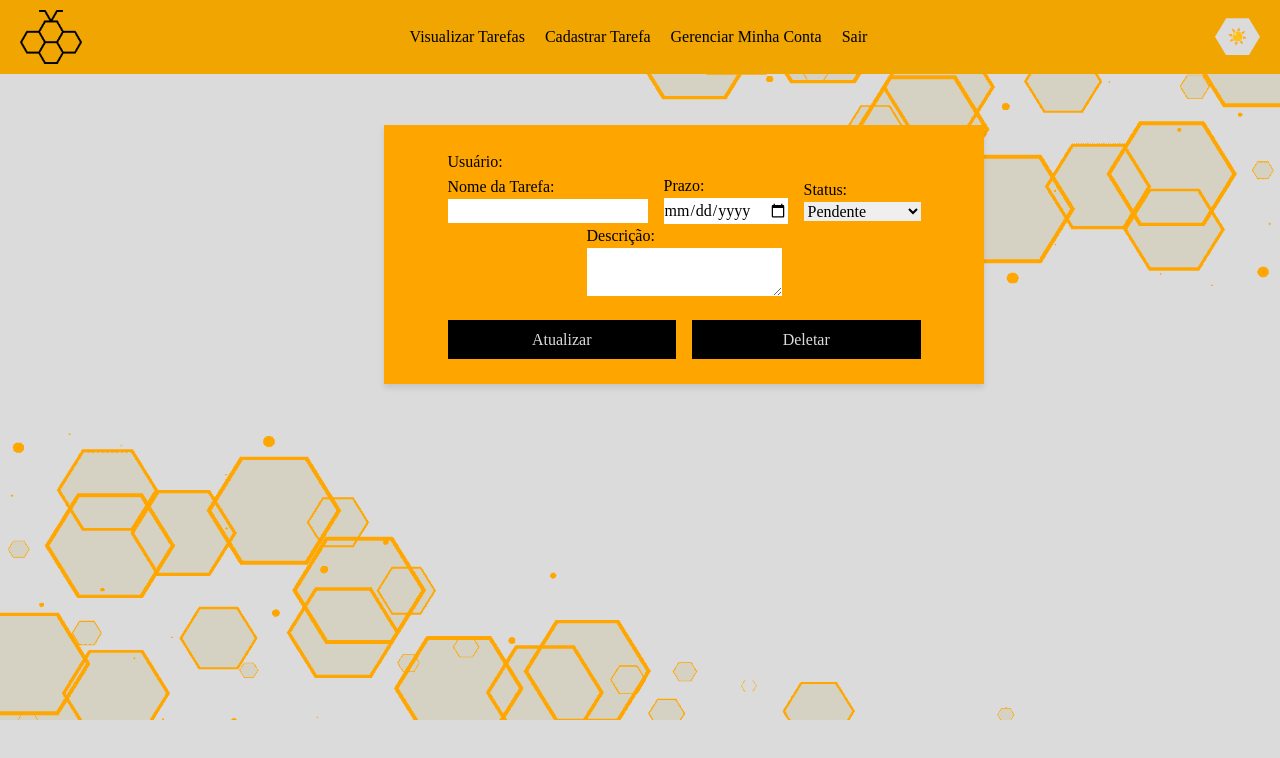
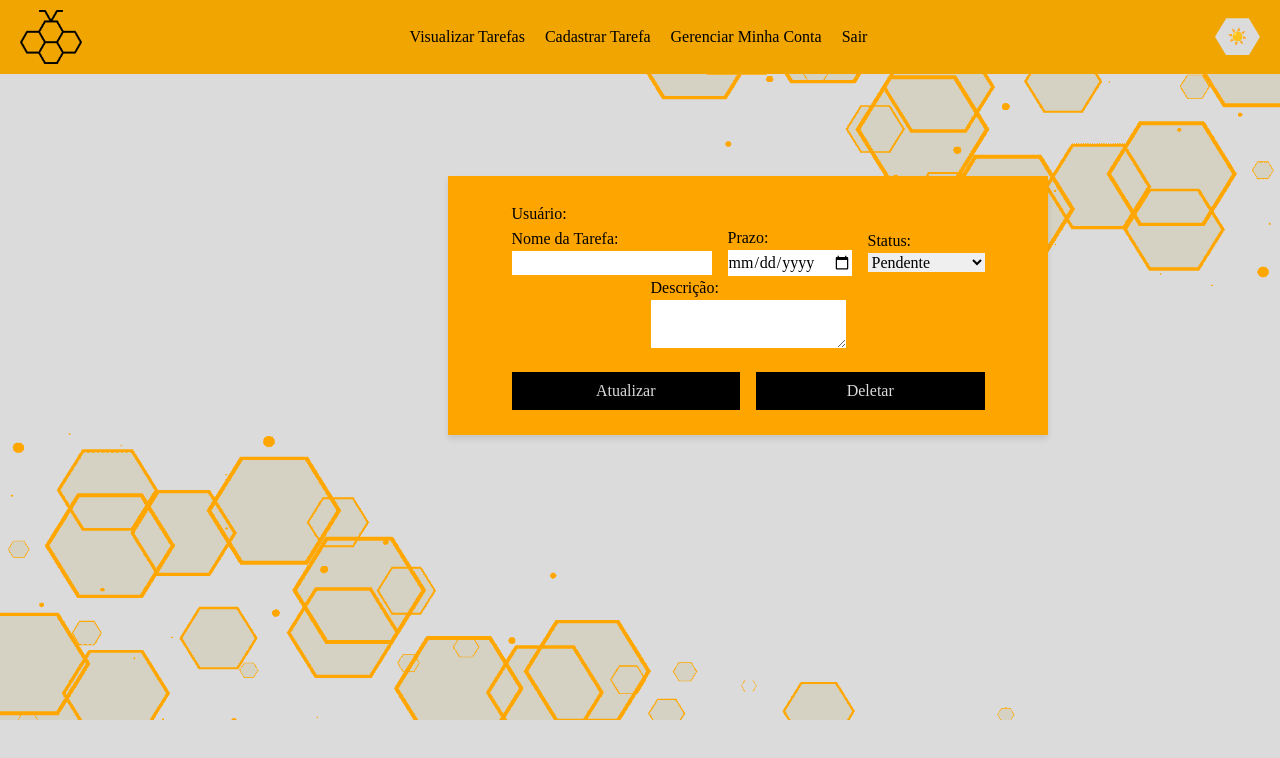
Before and after one commit to Senai-2024-TDS-3/Task_Hive, a React (Vite) app in the folder frontend/: page /user_visualizar_task/1 in a window 1280 px wide. Shown: the top 758 px of the page. Built offline with nearby package versions, Linux system fonts and the light colour scheme; no server answers; a web font is replaced by a local one.

Commit message:
ajuste do form cadastro task

```diff
--- a/frontend/src/index.css
+++ b/frontend/src/index.css
@@ -93,7 +93,7 @@ img
 	display: flex;
 	justify-content: center;
 	align-items: center;
-	margin: 4% 30%;
+	margin: 8% 35%;
 	padding: 2%;
 	background-color: #ffa500;
 	width: 80%;
```
